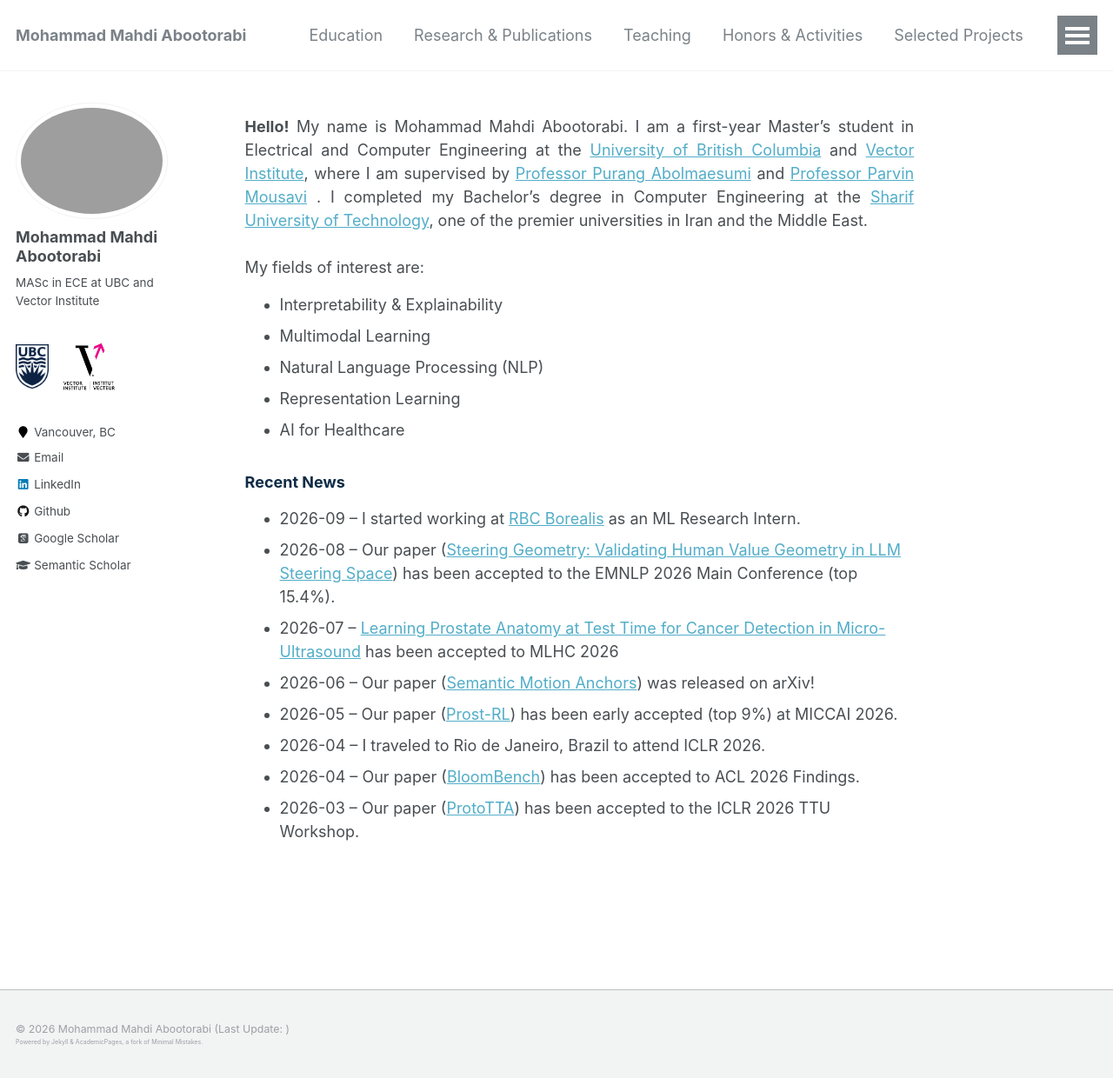
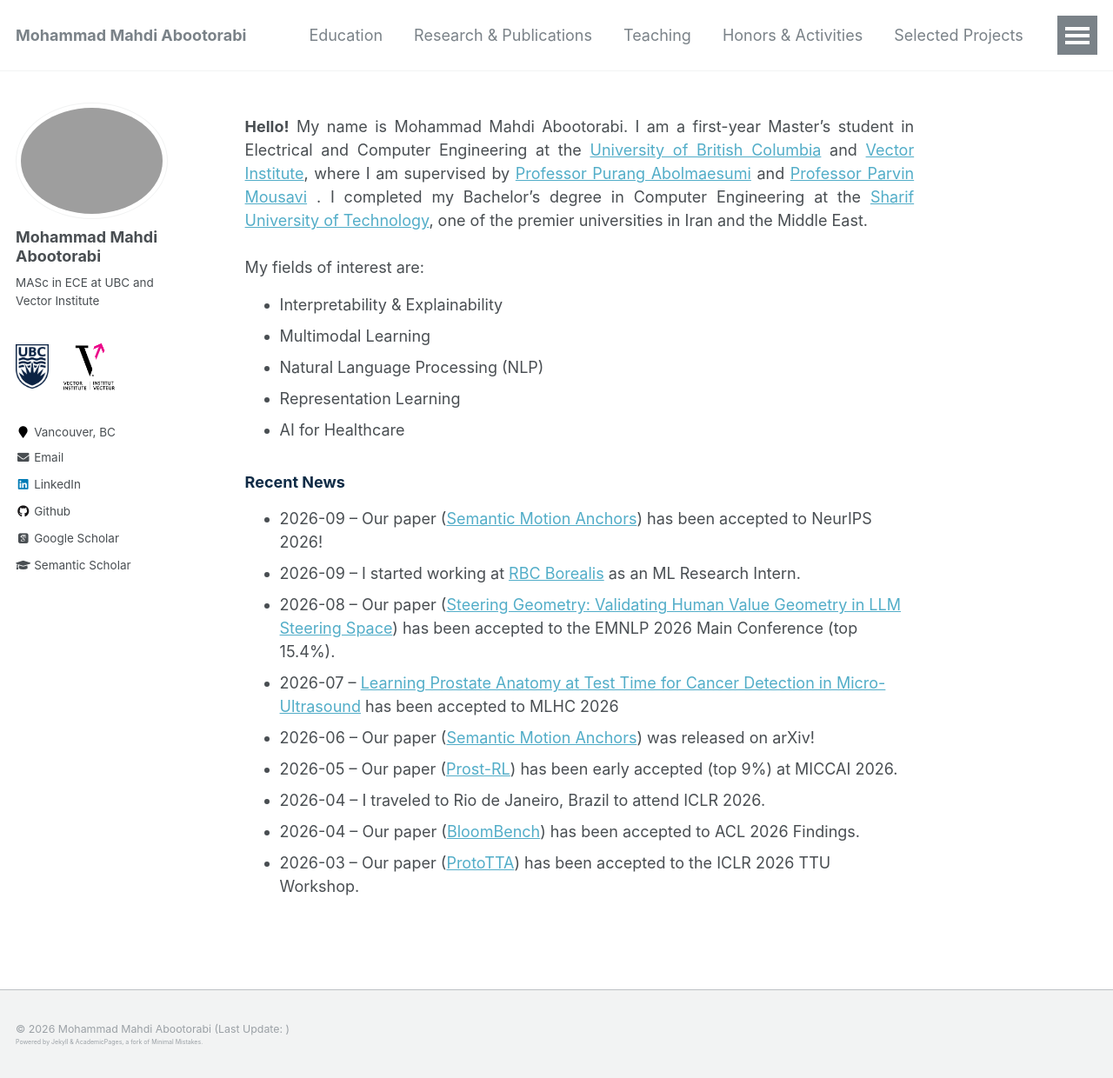
Before and after one commit to aboots/aboots.github.io, a Jekyll site: the page built from _pages/about.md, in a window 1280 px wide and 1240 px high. Shown: the whole window at 87% size. Built offline with Jekyll 4.4.1, drawn with Linux system fonts in a browser that asks for light colours; nearby versions of some CDN libraries; some web fonts are replaced.

Commit message:
Update recent news section in about.md
Added recent news items about paper acceptances and internships.

```diff
--- a/_pages/about.md
+++ b/_pages/about.md
@@ -33,6 +33,7 @@
 
 <h3 class="header-color">Recent News</h3>
 <ul markdown='1'>
+<li>2026-09 – Our paper (<a href="https://arxiv.org/abs/2605.30608">Semantic Motion Anchors</a>) has been accepted to NeurIPS 2026!</li>
 <li>2026-09 – I started working at <a href="https://rbcborealis.com/">RBC Borealis</a> as an ML Research Intern.</li>
 <li>2026-08 – Our paper (<a href="https://arxiv.org/abs/2609.06289">Steering Geometry: Validating Human Value Geometry in LLM Steering Space</a>) has been accepted to the EMNLP 2026 Main Conference (top 15.4%).</li>
 <li>2026-07 – <a href="https://arxiv.org/abs/2608.20557">Learning Prostate Anatomy at Test Time for Cancer Detection in Micro-Ultrasound</a> has been accepted to MLHC 2026</li>
```
